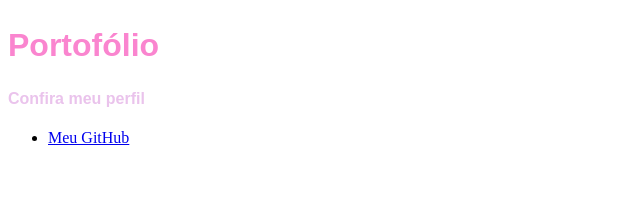
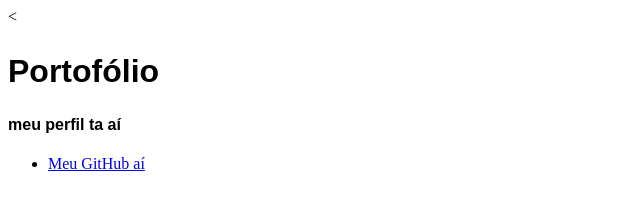
Before and after one commit to felipeferrarinitoledo-sys/BackEnd-n-, a plain HTML site: page Portifólio.html in a window 1280 px wide. Shown: the whole page, without its empty margins (0-640 px from the left). Drawn offline with Linux system fonts and the light colour scheme.

Commit message:
Update Portifólio.html

```diff
--- a/Portifólio.html
+++ b/Portifólio.html
@@ -1,4 +1,4 @@
-<!DOCTYPE html>
+<<!DOCTYPE html>
 <html lang="en">
 <head>
     <meta charset="UTF-8">
@@ -10,13 +10,13 @@
         font-family: Arial, Helvetica, sans-serif;
         font-size: 200%;
         font-weight: bold;
-        color: rgb(250, 133, 207);
+        color: rgb(0, 0, 0);
     }
     h4{
         font-family: Arial, Helvetica, sans-serif;
         font-size: 100%;
         font-weight: bold;
-        color:rgb(234, 195, 236)
+        color:rgb(0, 0, 0)
     }
     </style>
 </head>
@@ -26,9 +26,9 @@
     </header>
     <body>
       <h2>Portofólio</h2>
-      <h4>Confira meu perfil</h4>
+      <h4> meu perfil ta aí</h4>
         <ul>
-     <li> <a href=https://github.com/miguelryan-1305>Meu GitHub</a></li>
+     <li> <a href=https://github.com/miguelryan-1305> Meu GitHub aí</a></li>
             </ul>
 
     </body>
```
